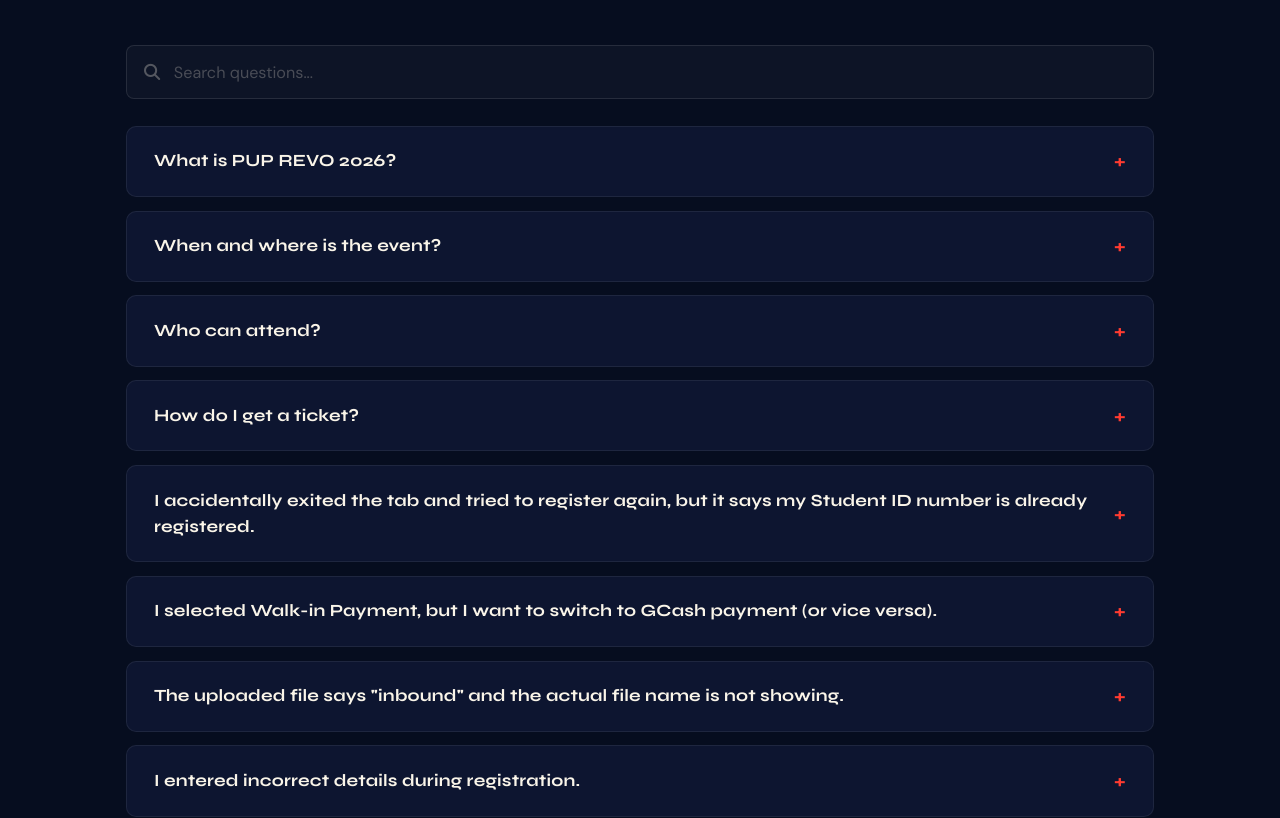
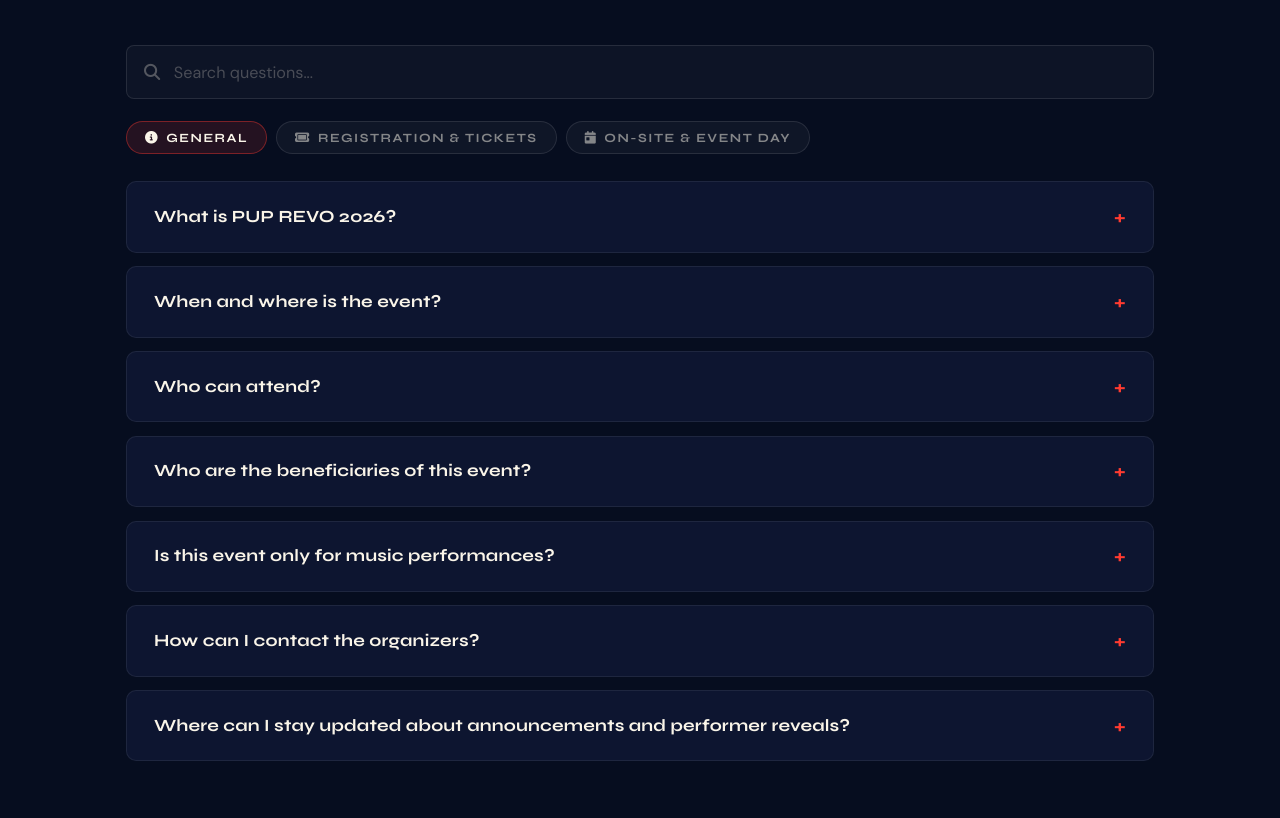
Before and after one commit to johnelsisura/puprevo2026, a React (Vite) app: page / in a window 1280 px wide. Shown: the part 6380-7198 px from the top of the page. Built offline with nearby package versions, Linux system fonts and the light colour scheme; no server answers; the database is empty.

Commit message:
updated FAQs tab

```diff
--- a/src/pages/Landing.jsx
+++ b/src/pages/Landing.jsx
@@ -39,23 +39,40 @@ function useCountdown(targetDate) {
   return timeLeft
 }
 
-const FAQ_ITEMS = [
+const FAQ_CATEGORIES = [
+  {
+    label: 'General',
+    icon: 'fa-solid fa-circle-info',
+    items: [
       { q: 'What is PUP REVO 2026?', a: 'PUP REVO 2026: Sound Against Silence is a day of OPM music, advocacy, and PUP pride organized by the PUP Communication Society. It is a fundraising event where proceeds go to ABS-CBN Foundation - Bantay Bata 163 and World Vision Philippines.' },
       { q: 'When and where is the event?', a: 'The event will be held on June 20, 2026, starting at 9:00 AM at the PUP Main Campus Oval, Manila.' },
       { q: 'Who can attend?', a: 'The event is open to PUP students, alumni, and the general public. There are two ticket tiers: a discounted rate for PUP students and a regular rate for public/alumni attendees.' },
+      { q: 'Who are the beneficiaries of this event?', a: 'A portion of ticket sales will be donated to ABS-CBN Foundation - Bantay Bata 163 and World Vision Philippines — two organizations dedicated to the welfare and development of children and communities in need.' },
+      { q: 'Is this event only for music performances?', a: 'No. PUP REVO 2026 is more than a concert — it is an advocacy-driven fundraising event that combines music, community, and collective action in support of safer spaces for kids.' },
+      { q: 'How can I contact the organizers?', a: 'For any questions or concerns, email us at puprevo.commsoc@gmail.com. You can also reach us through the official PUP Communication Society social media pages.' },
+      { q: 'Where can I stay updated about announcements and performer reveals?', a: 'Official announcements, performer lineups, ticket updates, and event reminders will be posted through the official PUP Communication Society social media pages.' },
+    ],
+  },
+  {
+    label: 'Registration & Tickets',
+    icon: 'fa-solid fa-ticket',
+    items: [
       { q: 'How do I get a ticket?', a: 'Click the "Get Your Tickets" button on this page or scroll down to the Tickets section. Choose your ticket type and complete the checkout process online.' },
+      { q: 'Is there a deadline for purchasing tickets?', a: 'Tickets are available while slots last. We encourage you to purchase early as slots are limited and may sell out before the event date.' },
+      { q: 'Are tickets refundable?', a: 'All ticket sales are final and non-refundable. For special concerns, please reach out to us on Facebook or via email at puprevo.commsoc@gmail.com.' },
+      { q: 'Do I need to bring a physical ticket?', a: 'Your e-ticket or confirmation email serves as proof of purchase. However, a physical ticket is still required for event entry. You must claim your physical ticket at any of our designated onsite ticket selling/claiming booths prior to entering the venue. Please present your e-ticket (digital or printed) upon claiming.' },
       { q: 'I accidentally exited the tab and tried to register again, but it says my Student ID number is already registered.', a: 'Only one registration is allowed per Student ID number. If you accidentally exited the tab during registration, kindly email or message us your details, including your reference number, so we can either delete the incomplete registration from the database for you to register again or assist you in retrieving your ticket code and link. Even if you were unable to fully submit the form or were unsure if your registration went through, the system automatically saved your details in the database.' },
       { q: 'I selected Walk-in Payment, but I want to switch to GCash payment (or vice versa).', a: 'Kindly email or message us your details, including your reference number and full name. Your current registration will need to be deleted from the database first. Once your email or message has been acknowledged, you may register again using your preferred payment method.' },
       { q: 'The uploaded file says "inbound" and the actual file name is not showing.', a: 'That is completely okay as long as the uploaded file is not in PDF format. You may proceed to the next step.' },
       { q: 'I entered incorrect details during registration.', a: 'Kindly email or message us your details, including your reference number, so we can review and update your registration concern. Depending on the situation, your current registration may need to be deleted from the database for you to register again using the correct information. You might also receive an email regarding the incorrect detail(s). In this case, you will only need to send your updated detail(s) through the same email thread.' },
       { q: 'I did not receive a confirmation email and forgot to screenshot my details or proof.', a: 'Please note that the verification process may take around 1–3 days due to the volume of registrations. Kindly email or message us your details so we can check the status of your registration. Kindly check your spam or junk folder from time to time for possible updates regarding the confirmation of your registration.' },
       { q: 'I cannot personally claim my tickets on-site.', a: 'You may arrange a courier pick-up for your tickets instead. Kindly send us your courier details through our Facebook page, @PUPcommsoc. Please note that the delivery fee will be shouldered by the customer. Make sure to provide your PUP REVO code from the website and the full name of the ticket owner to the courier. A representative may also claim the tickets on your behalf as long as they can provide the reference code and a valid ID of the ticket owner. Tickets cannot be released on the day of the event itself as we are trying to ensure a smooth claiming process and avoid delays or long lines during the event day.' },
-  { q: 'Do I need to bring a physical ticket?', a: 'Your e-ticket or confirmation email serves as proof of purchase. However, a physical ticket is still required for event entry. You must claim your physical ticket at any of our designated onsite ticket selling/claiming booths prior to entering the venue. Please present your e-ticket (digital or printed) upon claiming.' },
-  { q: 'Is there a deadline for purchasing tickets?', a: 'Tickets are available while slots last. We encourage you to purchase early as slots are limited and may sell out before the event date.' },
-  { q: 'Are tickets refundable?', a: 'All ticket sales are final and non-refundable. For special concerns, please reach out to us on Facebook or via email at puprevo.commsoc@gmail.com.' },
-  { q: 'Who are the beneficiaries of this event?', a: 'A portion of ticket sales will be donated to ABS-CBN Foundation -Bantay Bata 163 and World Vision Philippines — two organizations dedicated to the welfare and development of children and communities in need.' },
-  { q: 'How can I contact the organizers?', a: 'For any questions or concerns, email us at puprevo.commsoc@gmail.com. You can also reach us through the official PUP Communication Society social media pages.' },
-  { q: 'Where can I stay updated about announcements and performer reveals?', a: 'Official announcements, performer lineups, ticket updates, and event reminders will be posted through the official PUP Communication Society social media pages.' },
+    ],
+  },
+  {
+    label: 'On-Site & Event Day',
+    icon: 'fa-solid fa-calendar-day',
+    items: [
       { q: 'What time do gates open?', a: 'Gates open at 8:00 AM for the fall-in line. Early attendees will have the opportunity to witness the live soundcheck. We encourage everyone to arrive early to avoid long lines and enjoy the full REVO experience.' },
       { q: 'Can I leave and re-enter the venue?', a: 'Re-entry policies will be announced closer to the event date. Please stay updated through the official PUP Communication Society social media pages for guidelines.' },
       { q: 'Are outside food and drinks allowed?', a: 'Outside food and drinks may be subject to venue regulations and security policies. Official announcements regarding allowed and prohibited items will be posted before the event.' },
@@ -63,9 +80,10 @@ const FAQ_ITEMS = [
       { q: 'Will there be food booths and concessionaires?', a: 'Yes! Food and beverage booths, partner booths, and sponsor activations will be available during the event for attendees to enjoy.' },
       { q: 'Will there be security and medical personnel on-site?', a: 'Yes. Security personnel, event marshals, and medical responders will be present throughout the event to help ensure everyone\'s safety and well-being.' },
       { q: 'What should I do if I lose something during the event?', a: 'A designated help desk/lost and found area will be available at the venue. Announcements may also be made during the event for recovered items.' },
-  { q: 'Is this event only for music performances?', a: 'No. PUP REVO 2026 is more than a concert — it is an advocacy-driven fundraising event that combines music, community, and collective action in support of safer spaces for kids.' },
       { q: 'What happens if it rains?', a: 'PUP REVO 2026 will continue rain or shine unless safety concerns require further announcements from the organizers. Attendees are encouraged to prepare accordingly.' },
       { q: 'Will merchandise be available during the event?', a: 'Official PUP REVO 2026 merchandise are available through pre-orders. Stay tuned for official announcements regarding merch releases and claiming schedules.' },
+    ],
+  },
 ]
 
 function ArtistCard({ artist }) {
@@ -122,6 +140,7 @@ export default function Landing() {
   const [termsOpen, setTermsOpen] = useState(false)
   const [faqSearch, setFaqSearch] = useState('')
   const [openFaq, setOpenFaq] = useState(null)
+  const [faqTab, setFaqTab] = useState(0)
   const [navScrolled, setNavScrolled] = useState(false)
   const [activeSection, setActiveSection] = useState('')
   const [shareOpen, setShareOpen] = useState(false)
@@ -654,6 +673,23 @@ export default function Landing() {
         .sponsors-img:hover { opacity: 1; }
 
         /* ---- FAQ ---- */
+        .faq-tabs {
+          display: flex; gap: 0.5rem; flex-wrap: wrap; margin-bottom: 1.5rem;
+        }
+        .faq-tab {
+          font-family: 'Syne', sans-serif; font-size: 0.7rem; font-weight: 700;
+          letter-spacing: 0.12em; text-transform: uppercase;
+          background: rgba(255,255,255,0.04); border: 1px solid rgba(255,255,255,0.1);
+          border-radius: 20px; padding: 0.45rem 1rem;
+          color: rgba(250,245,233,0.5); cursor: pointer;
+          transition: background 0.15s, border-color 0.15s, color 0.15s;
+          display: inline-flex; align-items: center; gap: 0.4rem;
+        }
+        .faq-tab:hover { color: var(--cream); border-color: rgba(255,255,255,0.25); }
+        .faq-tab.active {
+          background: rgba(255,59,48,0.12); border-color: rgba(255,59,48,0.4);
+          color: var(--cream);
+        }
         .faq-item {
           background: var(--card-bg); border: 1px solid rgba(255,255,255,0.07);
           border-radius: 10px; overflow: hidden; transition: border-color 0.2s;
@@ -673,7 +709,7 @@ export default function Landing() {
           color: rgba(250,245,233,0.65); line-height: 1.7; text-align: left;
         }
         .faq-search-wrap {
-          position: relative; margin-bottom: 1.5rem;
+          position: relative; margin-bottom: 1.25rem;
         }
         .faq-search-icon {
           position: absolute; left: 1rem; top: 50%; transform: translateY(-50%);
@@ -1399,17 +1435,31 @@ export default function Landing() {
               type="text"
               placeholder="Search questions..."
               value={faqSearch}
-              onChange={e => setFaqSearch(e.target.value)}
+              onChange={e => { setFaqSearch(e.target.value); setOpenFaq(null) }}
             />
           </div>
+          {!faqSearch.trim() && (
+            <div className="faq-tabs">
+              {FAQ_CATEGORIES.map((cat, i) => (
+                <button
+                  key={i}
+                  className={`faq-tab${faqTab === i ? ' active' : ''}`}
+                  onClick={() => { setFaqTab(i); setOpenFaq(null) }}
+                >
+                  <i className={cat.icon} />
+                  {cat.label}
+                </button>
+              ))}
+            </div>
+          )}
           <div style={{ display: 'flex', flexDirection: 'column', gap: '0.75rem' }}>
             {(() => {
               const q = faqSearch.trim().toLowerCase()
               const results = q
-                ? FAQ_ITEMS.filter(item =>
+                ? FAQ_CATEGORIES.flatMap(cat => cat.items).filter(item =>
                     item.q.toLowerCase().includes(q) || item.a.toLowerCase().includes(q)
                   )
-                : FAQ_ITEMS
+                : FAQ_CATEGORIES[faqTab].items
               if (results.length === 0) return (
                 <div className="faq-no-results">No results found for "{faqSearch}".</div>
               )
```
Lines whose indentation alone changed are shown as unchanged.
